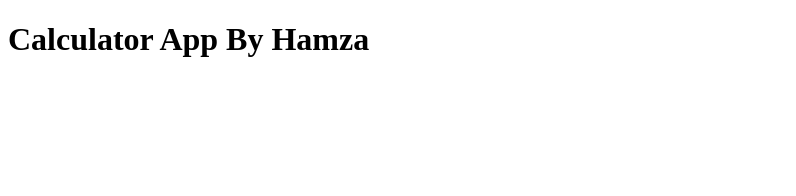
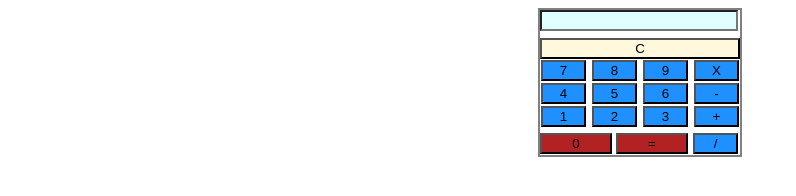
Before and after one commit to HamzaAhmedSheikh/Calculator-App, a plain HTML site: page index.html in a window 1280 px wide. Shown: the whole page, without its empty margins (0-796 px from the left). Drawn offline with Linux system fonts and the light colour scheme.

Commit message:
add all button and add css on buttons

```diff
--- a/index.html
+++ b/index.html
@@ -4,9 +4,49 @@
     <meta charset="UTF-8">
     <meta name="viewport" content="width=device-width, initial-scale=1.0">
     <title> Calculator App By Hamza </title>
-    <script src="./app..js"></script>
+    <link rel="stylesheet" href="./style.css">
 </head>
 <body>
-    <h1> Calculator App By Hamza </h1>
+   <div class="main">
+    <div>
+      <input type="text" class="result">
+    </div>
+
+     <div>
+       <button class="clearBtn"> C </button>
+     </div>
+
+
+     <div>
+      <button class="btn"> 7</button>
+      <button class="btn">8</button>
+      <button class="btn">9</button>
+      <button class="btn">X</button>
+     </div>
+
+     <div>
+      <button class="btn">4</button>
+      <button class="btn">5</button>
+      <button class="btn">6</button>
+      <button class="btn">-</button>
+     </div>
+
+     <div>
+      <button class="btn">1</button>
+      <button class="btn">2</button>
+      <button class="btn">3</button>
+      <button class="btn">+</button>
+     </div>
+
+     <div>
+       <button class="halfBtn"> 0 </button>
+       <button class="halfBtn"> = </button>
+       <button class="btn"> / </button>
+     </div>
+
+
+   </div>
 </body>
+
+<script src="./app..js"></script>
 </html>
--- /dev/null
+++ b/style.css
@@ -0,0 +1,29 @@
+.main {
+    border: 2px solid gray;
+    width: 200px;
+    margin: 0 auto;
+}
+
+.result {
+    width: 95%;
+    background-color: lightcyan;
+    color: blue;
+}
+
+.clearBtn {
+    width: 100%;
+    margin-top: 7px;
+    background-color: cornsilk;
+}
+
+.btn {
+    background-color: dodgerblue;
+    width: 45px;
+    margin: 1px;
+}
+
+.halfBtn {
+    background-color: firebrick;
+    width: 72px;
+    margin-top: 5px;
+}
```
